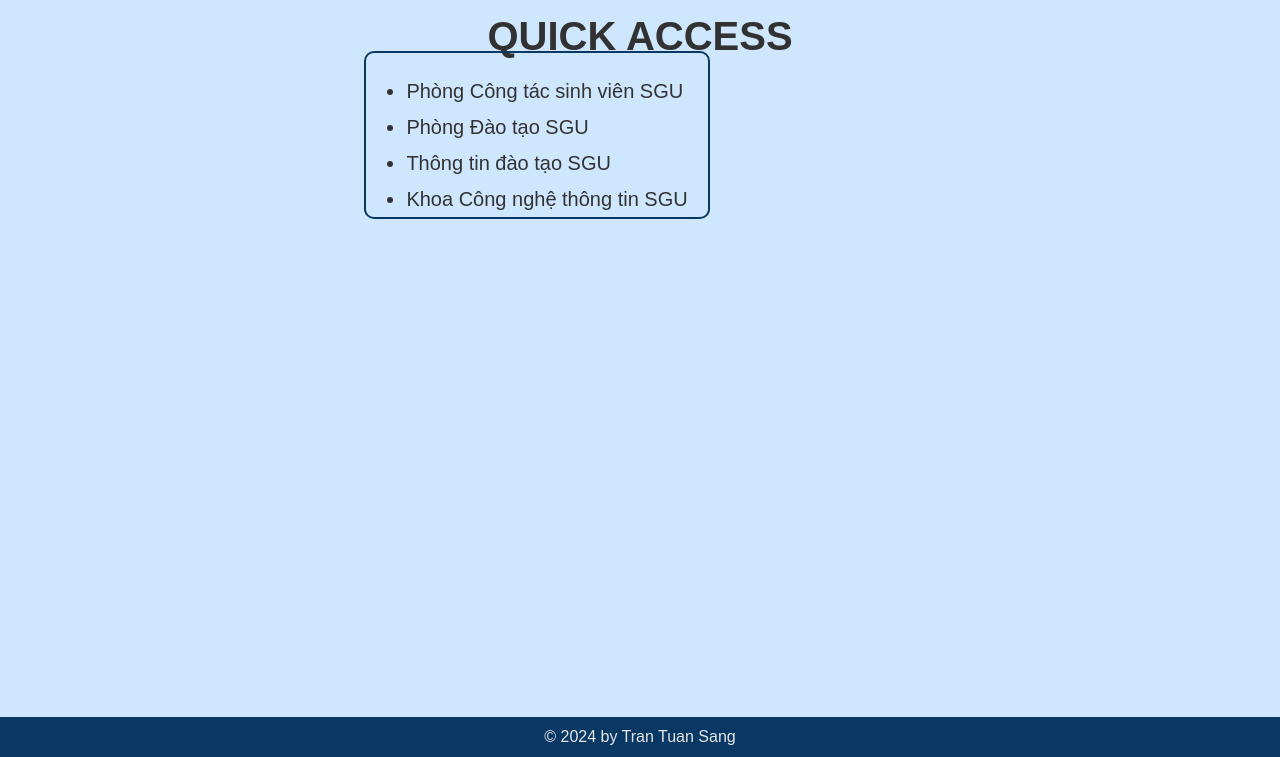
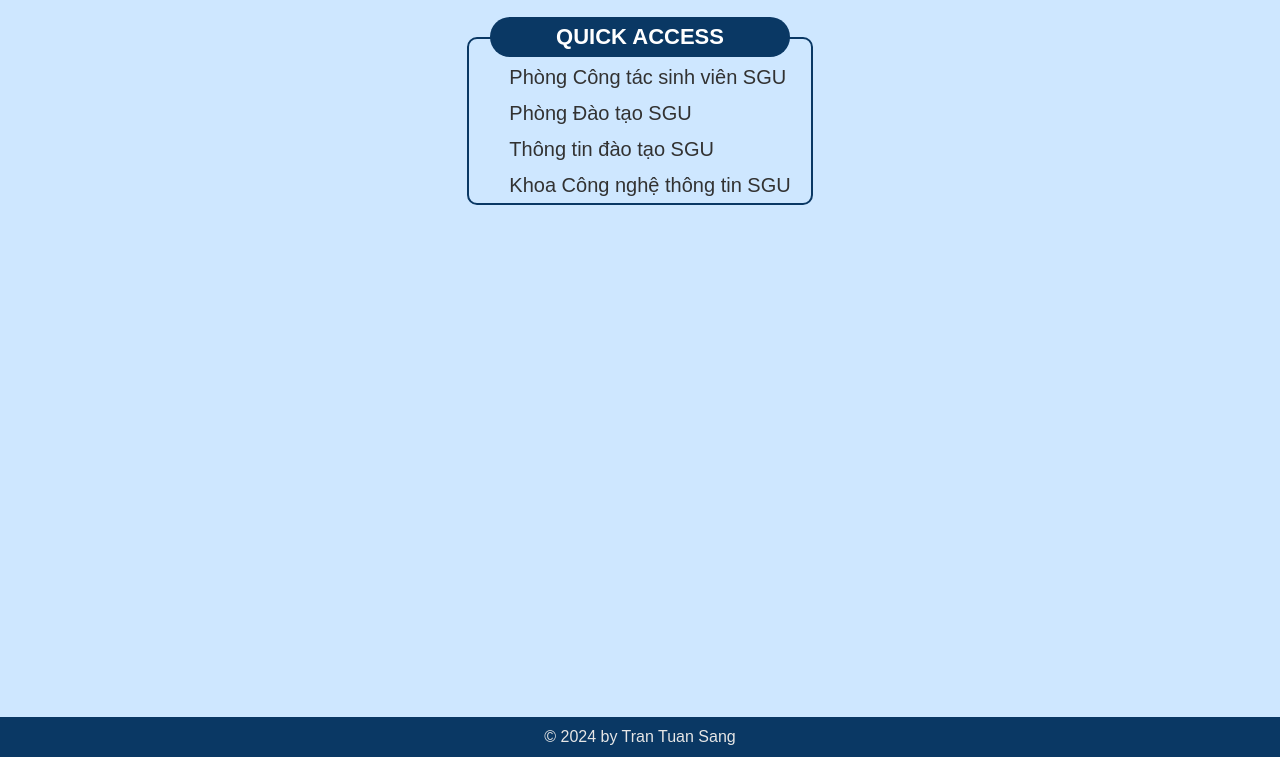
Before and after one commit to ttsang793/ttsang793.github.io, a plain HTML site: page resources.html in a window 1280 px wide. Shown: the part 43-800 px from the top of the page. Drawn offline with Linux system fonts and the light colour scheme; a web font is replaced by a local one.

Commit message:
Update resources.html

```diff
--- a/resources.html
+++ b/resources.html
@@ -10,7 +10,7 @@
     <link href="https://fonts.googleapis.com/css2?family=Georama:wght@100;200;300;400;500;700;800;900&display=swap" rel="stylesheet">
     <link rel="stylesheet" href="css/style.css">
     <link rel="stylesheet" href="css/link.css">
-    <link rel="shortcut icon" href="/img/favicon.png" type="image/x-icon">
+    <link rel="shortcut icon" href="img/favicon.png" type="image/x-icon">
   </head>
   <body>
     <div class="background-menu" id="background-menu"></div>
@@ -19,12 +19,10 @@
       <header></header>
       <div id="background-menu"></div>
 
-      <main>
-        <div class="section quick-access">
-          <div class="heading extra_bold center">QUICK ACCESS</div>
-          <div class="list">
-            <div class="softwares">
-              <ul class="link_list">
+      <main class="mt">
+        <div class="softwares mb">
+        <div class="small-heading center">QUICK ACCESS</div>
+          <ul class="link_list" style="list-style: none">
             <li>
               <a href="https://ctsv.sgu.edu.vn/" target="_blank">Phòng Công tác sinh viên SGU</a>
             </li>
@@ -39,8 +37,6 @@
             </li>
           </ul>
         </div>
-          </div>
-        </div>
       </main>
 
       <footer></footer>
```
Lines whose indentation alone changed are shown as unchanged.
